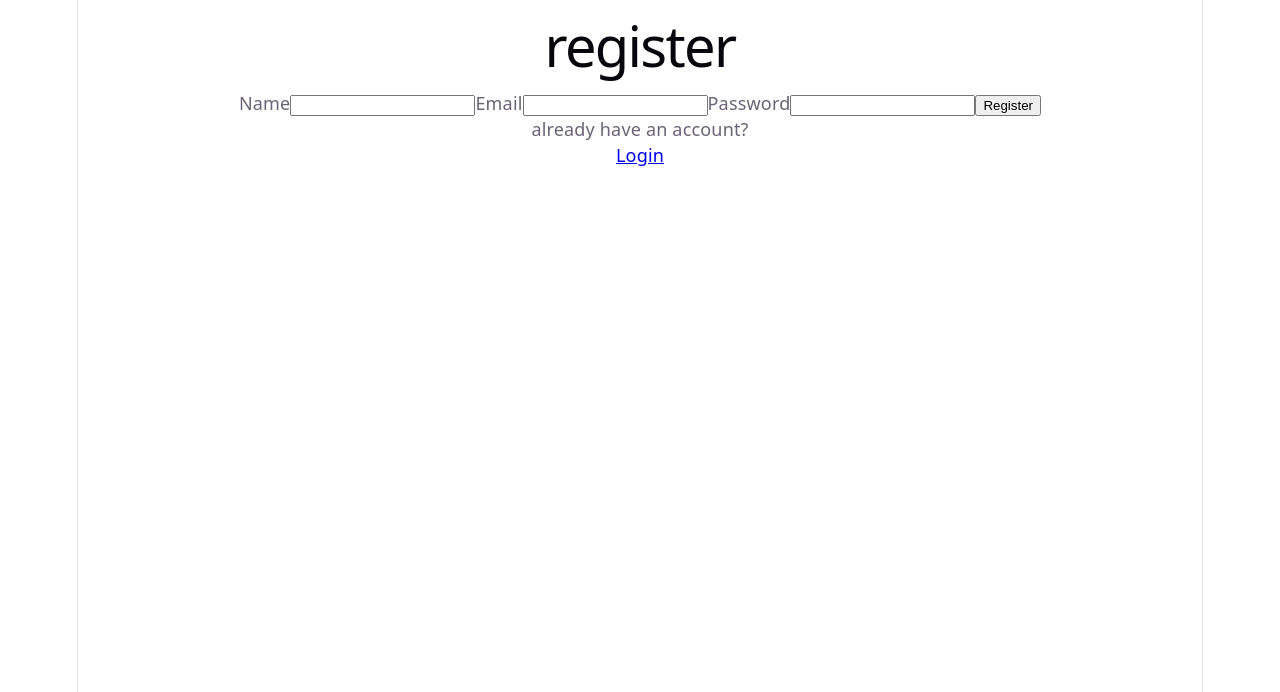
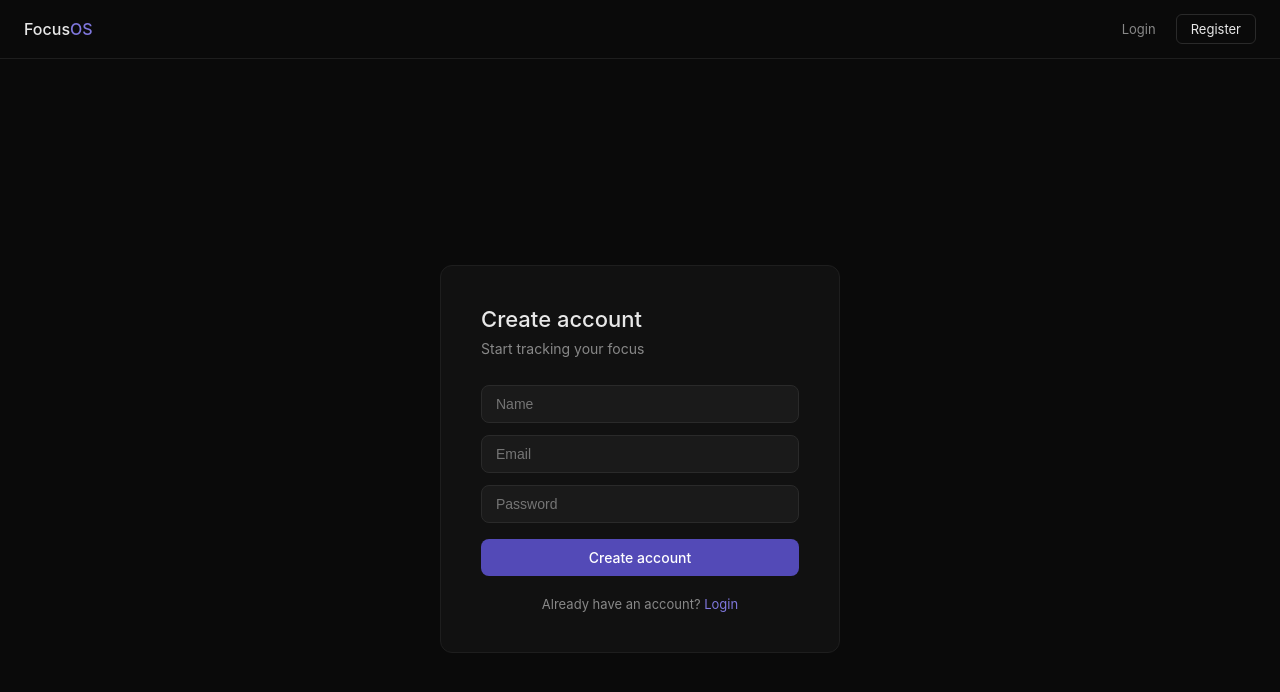
Before and after one commit to SahilAdagale/focus-os, a React (Vite) app in the folder client/: page /register in a window 1280 px wide. Shown: the top 692 px of the page. Built offline with nearby package versions, Linux system fonts and the light colour scheme.

Commit message:
feat: implement authentication UI with login, registration, and navbar navigation components

```diff
--- a/client/src/App.jsx
+++ b/client/src/App.jsx
@@ -4,11 +4,12 @@ import Dashboard from './pages/Dashboard'
 import { BrowserRouter as Router, Routes, Route } from 'react-router-dom'
 import ProtectedRoute from './routes/protectedRoute'
 import Timer from './pages/timer'
-
+import Navbar from './components/navbar'
 
 function App() {
   return (
     <Router>
+      <Navbar />
       <Routes>
         <Route path="/register" element={<Register />} />
         <Route path="/login" element={<Login />} />
--- /dev/null
+++ b/client/src/components/navbar.jsx
@@ -0,0 +1,41 @@
+import { Link, useNavigate } from 'react-router-dom'
+
+function Navbar() {
+    const token = localStorage.getItem('token')
+    const navigate = useNavigate()
+
+    return (
+        <nav style={{
+            display: 'flex',
+            alignItems: 'center',
+            justifyContent: 'space-between',
+            padding: '14px 24px',
+            borderBottom: '1px solid #1e1e1e',
+            background: '#0a0a0a'
+        }}>
+            <Link to="/dashboard" style={{ fontSize: '16px', fontWeight: '500', color: '#e8e8e8' }}>
+                Focus<span style={{ color: '#7F77DD' }}>OS</span>
+            </Link>
+
+            <div style={{ display: 'flex', alignItems: 'center', gap: '8px' }}>
+                {token ? (
+                    <>
+                        <Link to="/dashboard" style={{ fontSize: '13px', color: '#888', padding: '6px 12px' }}>Dashboard</Link>
+                        <Link to="/timer" style={{ fontSize: '13px', color: '#888', padding: '6px 12px' }}>Timer</Link>
+                        <button onClick={() => { localStorage.removeItem('token'); navigate('/login') }}
+                            style={{ fontSize: '13px', padding: '6px 14px', borderRadius: '6px', border: '1px solid #2a2a2a', background: 'none', color: '#e8e8e8' }}>
+                            Logout
+                        </button>
+                    </>
+                ) : (
+                    <>
+                        <Link to="/login" style={{ fontSize: '13px', color: '#888', padding: '6px 12px' }}>Login</Link>
+                        <Link to="/register" style={{ fontSize: '13px', padding: '6px 14px', borderRadius: '6px', border: '1px solid #2a2a2a', color: '#e8e8e8' }}>Register</Link>
+                    </>
+                )}
+            </div>
+        </nav>
+    )
+}
+
+export default Navbar
--- a/client/src/index.css
+++ b/client/src/index.css
@@ -1,111 +1,22 @@
-:root {
-  --text: #6b6375;
-  --text-h: #08060d;
-  --bg: #fff;
-  --border: #e5e4e7;
-  --code-bg: #f4f3ec;
-  --accent: #aa3bff;
-  --accent-bg: rgba(170, 59, 255, 0.1);
-  --accent-border: rgba(170, 59, 255, 0.5);
-  --social-bg: rgba(244, 243, 236, 0.5);
-  --shadow:
-    rgba(0, 0, 0, 0.1) 0 10px 15px -3px, rgba(0, 0, 0, 0.05) 0 4px 6px -2px;
-
-  --sans: system-ui, 'Segoe UI', Roboto, sans-serif;
-  --heading: system-ui, 'Segoe UI', Roboto, sans-serif;
-  --mono: ui-monospace, Consolas, monospace;
-
-  font: 18px/145% var(--sans);
-  letter-spacing: 0.18px;
-  color-scheme: light dark;
-  color: var(--text);
-  background: var(--bg);
-  font-synthesis: none;
-  text-rendering: optimizeLegibility;
-  -webkit-font-smoothing: antialiased;
-  -moz-osx-font-smoothing: grayscale;
-
-  @media (max-width: 1024px) {
-    font-size: 16px;
-  }
-}
-
-@media (prefers-color-scheme: dark) {
-  :root {
-    --text: #9ca3af;
-    --text-h: #f3f4f6;
-    --bg: #16171d;
-    --border: #2e303a;
-    --code-bg: #1f2028;
-    --accent: #c084fc;
-    --accent-bg: rgba(192, 132, 252, 0.15);
-    --accent-border: rgba(192, 132, 252, 0.5);
-    --social-bg: rgba(47, 48, 58, 0.5);
-    --shadow:
-      rgba(0, 0, 0, 0.4) 0 10px 15px -3px, rgba(0, 0, 0, 0.25) 0 4px 6px -2px;
-  }
-
-  #social .button-icon {
-    filter: invert(1) brightness(2);
-  }
+* {
+  box-sizing: border-box;
+  margin: 0;
+  padding: 0;
 }
 
 body {
-  margin: 0;
+  font-family: -apple-system, BlinkMacSystemFont, 'Segoe UI', sans-serif;
+  background-color: #0a0a0a;
+  color: #e8e8e8;
+  min-height: 100vh;
 }
 
-#root {
-  width: 1126px;
-  max-width: 100%;
-  margin: 0 auto;
-  text-align: center;
-  border-inline: 1px solid var(--border);
-  min-height: 100svh;
-  display: flex;
-  flex-direction: column;
-  box-sizing: border-box;
+a {
+  text-decoration: none;
+  color: inherit;
 }
 
-h1,
-h2 {
-  font-family: var(--heading);
-  font-weight: 500;
-  color: var(--text-h);
+button {
+  cursor: pointer;
+  font-family: inherit;
 }
-
-h1 {
-  font-size: 56px;
-  letter-spacing: -1.68px;
-  margin: 32px 0;
-  @media (max-width: 1024px) {
-    font-size: 36px;
-    margin: 20px 0;
-  }
-}
-h2 {
-  font-size: 24px;
-  line-height: 118%;
-  letter-spacing: -0.24px;
-  margin: 0 0 8px;
-  @media (max-width: 1024px) {
-    font-size: 20px;
-  }
-}
-p {
-  margin: 0;
-}
-
-code,
-.counter {
-  font-family: var(--mono);
-  display: inline-flex;
-  border-radius: 4px;
-  color: var(--text-h);
-}
-
-code {
-  font-size: 15px;
-  line-height: 135%;
-  padding: 4px 8px;
-  background: var(--code-bg);
-}
--- a/client/src/pages/login.jsx
+++ b/client/src/pages/login.jsx
@@ -25,29 +25,41 @@ function Login() {
 
 
     return (
-        <form onSubmit={handleSubmit}>
-            <div>
-                <h1>Login</h1>
-                {error && <p style={{ color: 'red' }}>{error}</p>}
-                <label htmlFor="email">Email</label>
-                <input
-                    type="email"
-                    value={email}
-                    onChange={(e) => setEmail(e.target.value)}
-                />
-                <label htmlFor="password">Password</label>
-                <input
-                    type="password"
-                    value={password}
-                    onChange={(e) => setPassword(e.target.value)}
-                />
-                <button type="submit">Login</button>
+        <div style={{
+            minHeight: '100vh',
+            display: 'flex',
+            alignItems: 'center',
+            justifyContent: 'center',
+        }}>
+            <div style={{
+                background: '#111',
+                border: '1px solid #1e1e1e',
+                borderRadius: '12px',
+                padding: '40px',
+                width: '100%',
+                maxWidth: '400px',
+            }}>
+                <h1 style={{ fontSize: '22px', fontWeight: '500', marginBottom: '8px' }}>Welcome back</h1>
+                <p style={{ fontSize: '14px', color: '#888', marginBottom: '28px' }}>Sign in to your account</p>
+
+                {error && <p style={{ color: '#E24B4A', fontSize: '13px', marginBottom: '16px' }}>{error}</p>}
+
+                <div style={{ display: 'flex', flexDirection: 'column', gap: '12px' }}>
+                    <input type="email" placeholder="Email" value={email} onChange={(e) => setEmail(e.target.value)}
+                        style={{ padding: '10px 14px', background: '#1a1a1a', border: '1px solid #2a2a2a', borderRadius: '8px', color: '#e8e8e8', fontSize: '14px' }} />
+                    <input type="password" placeholder="Password" value={password} onChange={(e) => setPassword(e.target.value)}
+                        style={{ padding: '10px 14px', background: '#1a1a1a', border: '1px solid #2a2a2a', borderRadius: '8px', color: '#e8e8e8', fontSize: '14px' }} />
+                    <button onClick={handleSubmit}
+                        style={{ padding: '10px', background: '#534AB7', border: 'none', borderRadius: '8px', color: '#fff', fontSize: '14px', fontWeight: '500', marginTop: '4px' }}>
+                        Sign in
+                    </button>
+                </div>
+
+                <p style={{ fontSize: '13px', color: '#888', marginTop: '20px', textAlign: 'center' }}>
+                    Don't have an account? <Link to="/register" style={{ color: '#7F77DD' }}>Register</Link>
+                </p>
             </div>
-            <div>
-                <p>don't have an account?</p>
-                <Link to="/register">Register</Link>
-            </div>
-        </form>
+        </div>
     )
 }
 
--- a/client/src/pages/register.jsx
+++ b/client/src/pages/register.jsx
@@ -20,29 +20,49 @@ function Register() {
             localStorage.setItem('token', data.token)
             navigate('/dashboard')
         } catch (err) {
-            setError('Invalid email or password')
+            setError('Email already exists. Try a different one.')
         }
     }
 
 
     return (
-        <form onSubmit={handleSubmit}>
-            <div>
-                <h1>register</h1>
-                {error && <p style={{ color: 'red' }}>{error}</p>}
-                <label htmlFor="name">Name</label>
-                <input type="text" id="name" value={name} onChange={(e) => setName(e.target.value)} />
-                <label htmlFor="email">Email</label>
-                <input type="email" id="email" value={email} onChange={(e) => setEmail(e.target.value)} />
-                <label htmlFor="password">Password</label>
-                <input type="password" id="password" value={password} onChange={(e) => setPassword(e.target.value)} />
-                <button type="submit">Register</button>
+        <div style={{
+            minHeight: '100vh',
+            display: 'flex',
+            alignItems: 'center',
+            justifyContent: 'center',
+        }}>
+            <div style={{
+                background: '#111',
+                border: '1px solid #1e1e1e',
+                borderRadius: '12px',
+                padding: '40px',
+                width: '100%',
+                maxWidth: '400px',
+            }}>
+                <h1 style={{ fontSize: '22px', fontWeight: '500', marginBottom: '8px' }}>Create account</h1>
+                <p style={{ fontSize: '14px', color: '#888', marginBottom: '28px' }}>Start tracking your focus</p>
+
+                {error && <p style={{ color: '#E24B4A', fontSize: '13px', marginBottom: '16px' }}>{error}</p>}
+
+                <div style={{ display: 'flex', flexDirection: 'column', gap: '12px' }}>
+                    <input type="text" placeholder="Name" value={name} onChange={(e) => setName(e.target.value)}
+                        style={{ padding: '10px 14px', background: '#1a1a1a', border: '1px solid #2a2a2a', borderRadius: '8px', color: '#e8e8e8', fontSize: '14px' }} />
+                    <input type="email" placeholder="Email" value={email} onChange={(e) => setEmail(e.target.value)}
+                        style={{ padding: '10px 14px', background: '#1a1a1a', border: '1px solid #2a2a2a', borderRadius: '8px', color: '#e8e8e8', fontSize: '14px' }} />
+                    <input type="password" placeholder="Password" value={password} onChange={(e) => setPassword(e.target.value)}
+                        style={{ padding: '10px 14px', background: '#1a1a1a', border: '1px solid #2a2a2a', borderRadius: '8px', color: '#e8e8e8', fontSize: '14px' }} />
+                    <button onClick={handleSubmit}
+                        style={{ padding: '10px', background: '#534AB7', border: 'none', borderRadius: '8px', color: '#fff', fontSize: '14px', fontWeight: '500', marginTop: '4px' }}>
+                        Create account
+                    </button>
+                </div>
+
+                <p style={{ fontSize: '13px', color: '#888', marginTop: '20px', textAlign: 'center' }}>
+                    Already have an account? <Link to="/login" style={{ color: '#7F77DD' }}>Login</Link>
+                </p>
             </div>
-            <div>
-                <p>already have an account?</p>
-                <Link to="/login">Login</Link>
-            </div>
-        </form>
+        </div>
     )
 }
 
```
